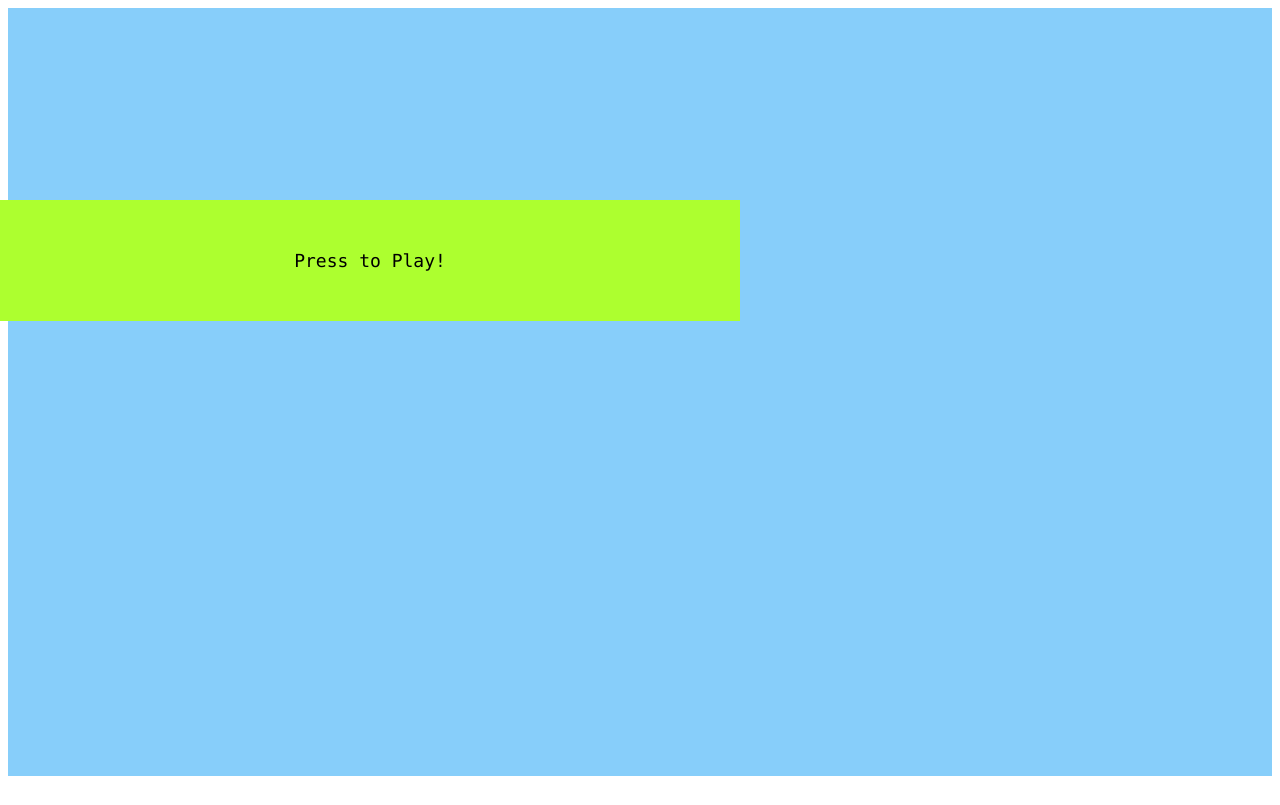
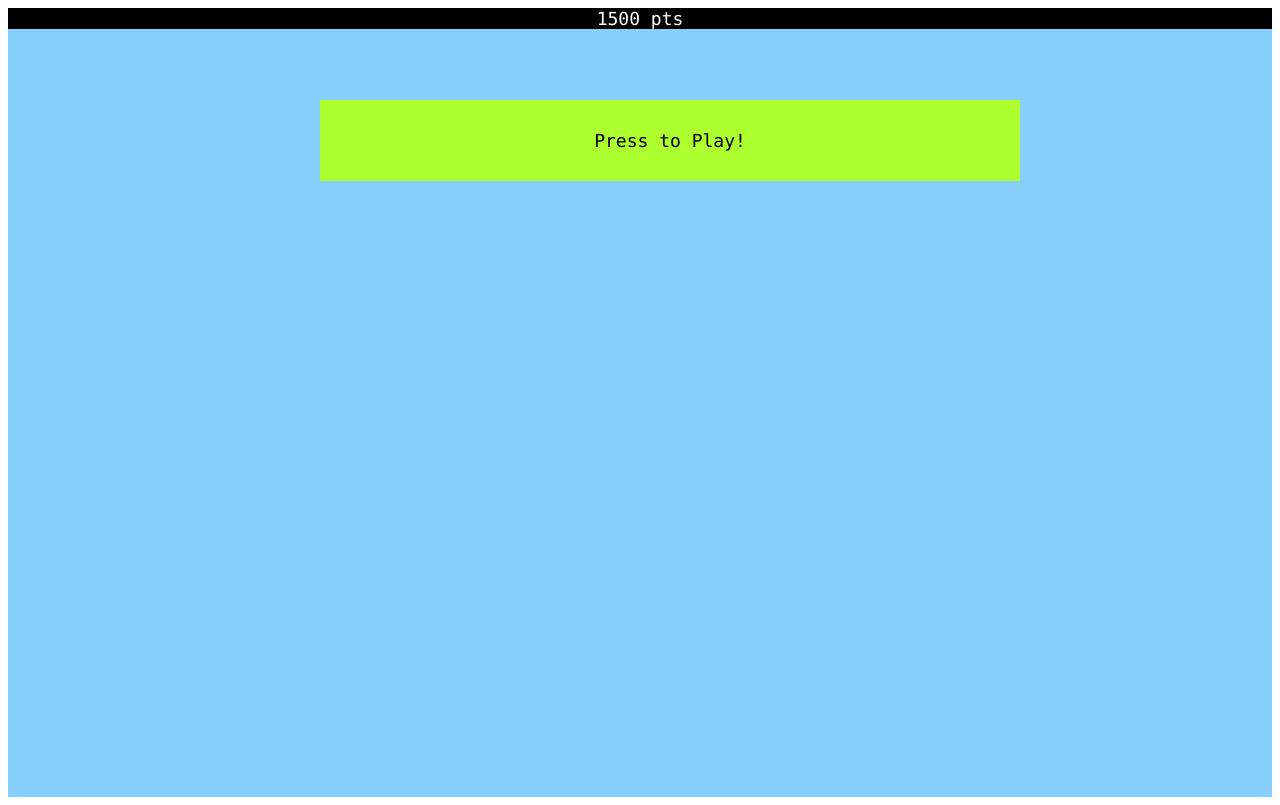
Before and after one commit to enyo72/softUni-wizard, a plain HTML site: page src/index.html in a window 1280 px wide. Drawn offline with Linux system fonts and the light colour scheme.

Commit message:
Add score board

```diff
--- a/src/index.html
+++ b/src/index.html
@@ -7,7 +7,7 @@
 </head>
 <body>
     <div class="game-section"></div>
-    <div class="score"></div>
+    <div class="score">1500 pts</div>
     <div class="game-start">Press to Play!</div>
     <div class="game-area"></div>
     <div class="game-over"></div>
--- a/src/style.css
+++ b/src/style.css
@@ -15,10 +15,16 @@ body {
 position: absolute;
 width: 50%;
 background-color: greenyellow;
-top: 200px;
-left: 0px;
+top: 100px;
+left: 25%;
 z-index: 1;
 text-align: center;
-padding: 50px;
+padding: 30px;
 
 }
+
+.score {
+    background-color: black;
+    color: white;
+    text-align: center;
+}
```
